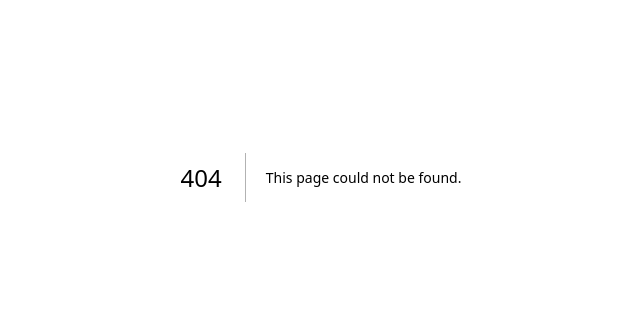
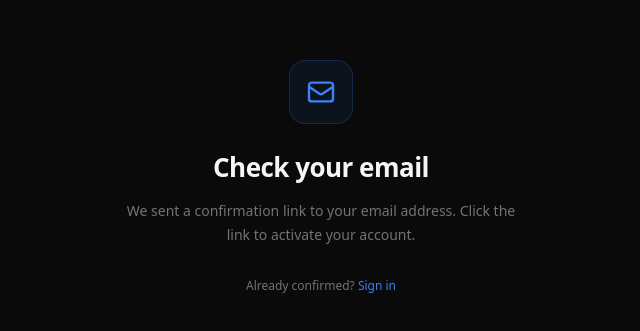
Before and after one commit to prio12/ClarityAI, a Next.js app: page /check-email in a window 1280 px wide. Before the commit this address had no page. Shown: the part 223-554 px from the top of the page, without its empty margins (319-959 px from the left). Built offline with nearby package versions, Linux system fonts and the light colour scheme.

Commit message:
fixed the verification issue successfully

```diff
--- a/app/(auth)/signup/page.tsx
+++ b/app/(auth)/signup/page.tsx
@@ -48,7 +48,7 @@ export default function SignupPage() {
       }
 
       //redirect to the dashboard
-      router.push('/dashboard');
+      router.push('/check-email');
     } catch {
       setError('Something went wrong. Please try again.');
     } finally {
--- /dev/null
+++ b/app/auth/confirm/route.ts
@@ -0,0 +1,33 @@
+import { type EmailOtpType } from '@supabase/supabase-js';
+import { createClient } from '@/lib/supabase/server';
+import { NextRequest, NextResponse } from 'next/server';
+
+export async function GET(request: NextRequest) {
+  const { searchParams, origin } = new URL(request.url);
+  const code = searchParams.get('code');
+  const token_hash = searchParams.get('token_hash');
+  const type = searchParams.get('type') as EmailOtpType | null;
+
+  // handle code-based flow (PKCE)
+  if (code) {
+    const supabase = await createClient();
+    const { error } = await supabase.auth.exchangeCodeForSession(code);
+    if (!error) {
+      return NextResponse.redirect(new URL('/dashboard', origin));
+    }
+  }
+
+  // handle token_hash flow (OTP)
+  if (token_hash && type) {
+    const supabase = await createClient();
+    const { error } = await supabase.auth.verifyOtp({
+      type,
+      token_hash,
+    });
+    if (!error) {
+      return NextResponse.redirect(new URL('/dashboard', origin));
+    }
+  }
+
+  return NextResponse.redirect(new URL('/login', origin));
+}
--- /dev/null
+++ b/app/check-email/page.tsx
@@ -0,0 +1,44 @@
+import Link from 'next/link';
+
+export default function CheckEmailPage() {
+  return (
+    <div className="min-h-screen bg-bg-app flex items-center justify-center px-5">
+      <div className="w-full max-w-100 text-center">
+        {/* Icon */}
+        <div
+          className="w-16 h-16 rounded-2xl flex items-center justify-center mb-6 mx-auto border border-[rgba(59,130,246,.2)]"
+          style={{ background: 'rgba(59,130,246,.08)' }}
+        >
+          <svg
+            viewBox="0 0 24 24"
+            fill="none"
+            stroke="#3B82F6"
+            strokeWidth={1.8}
+            className="w-8 h-8"
+          >
+            <path
+              strokeLinecap="round"
+              strokeLinejoin="round"
+              d="M3 8l7.89 5.26a2 2 0 002.22 0L21 8M5 19h14a2 2 0 002-2V7a2 2 0 00-2-2H5a2 2 0 00-2 2v10a2 2 0 002 2z"
+            />
+          </svg>
+        </div>
+
+        <h1 className="text-[26px] font-extrabold text-text-primary tracking-[-0.02em] mb-3">
+          Check your email
+        </h1>
+        <p className="text-sm text-text-muted leading-[1.7] mb-8">
+          We sent a confirmation link to your email address. Click the link to
+          activate your account.
+        </p>
+
+        <p className="text-xs text-text-muted">
+          Already confirmed?{' '}
+          <Link href="/login" className="text-brand font-medium no-underline">
+            Sign in
+          </Link>
+        </p>
+      </div>
+    </div>
+  );
+}
--- a/middleware.ts
+++ b/middleware.ts
@@ -26,25 +26,28 @@ export async function middleware(request: NextRequest) {
     },
   });
 
-  // check if user is logged in
   const {
     data: { user },
   } = await supabase.auth.getUser();
 
+  const pathname = request.nextUrl.pathname;
+
+  // public routes — never redirect these
+  const isPublicRoute =
+    pathname.startsWith('/login') ||
+    pathname.startsWith('/signup') ||
+    pathname.startsWith('/auth') ||
+    pathname.startsWith('/check-email');
+
   // not logged in + trying to access protected route → redirect to login
-  if (
-    !user &&
-    !request.nextUrl.pathname.startsWith('/login') &&
-    !request.nextUrl.pathname.startsWith('/signup')
-  ) {
+  if (!user && !isPublicRoute) {
     return NextResponse.redirect(new URL('/login', request.url));
   }
 
   // already logged in + trying to access login/signup → redirect to dashboard
   if (
     user &&
-    (request.nextUrl.pathname.startsWith('/login') ||
-      request.nextUrl.pathname.startsWith('/signup'))
+    (pathname.startsWith('/login') || pathname.startsWith('/signup'))
   ) {
     return NextResponse.redirect(new URL('/dashboard', request.url));
   }
@@ -62,5 +65,7 @@ export const config = {
     '/settings/:path*',
     '/login',
     '/signup',
+    '/check-email',
+    '/auth/:path*',
   ],
 };
```
